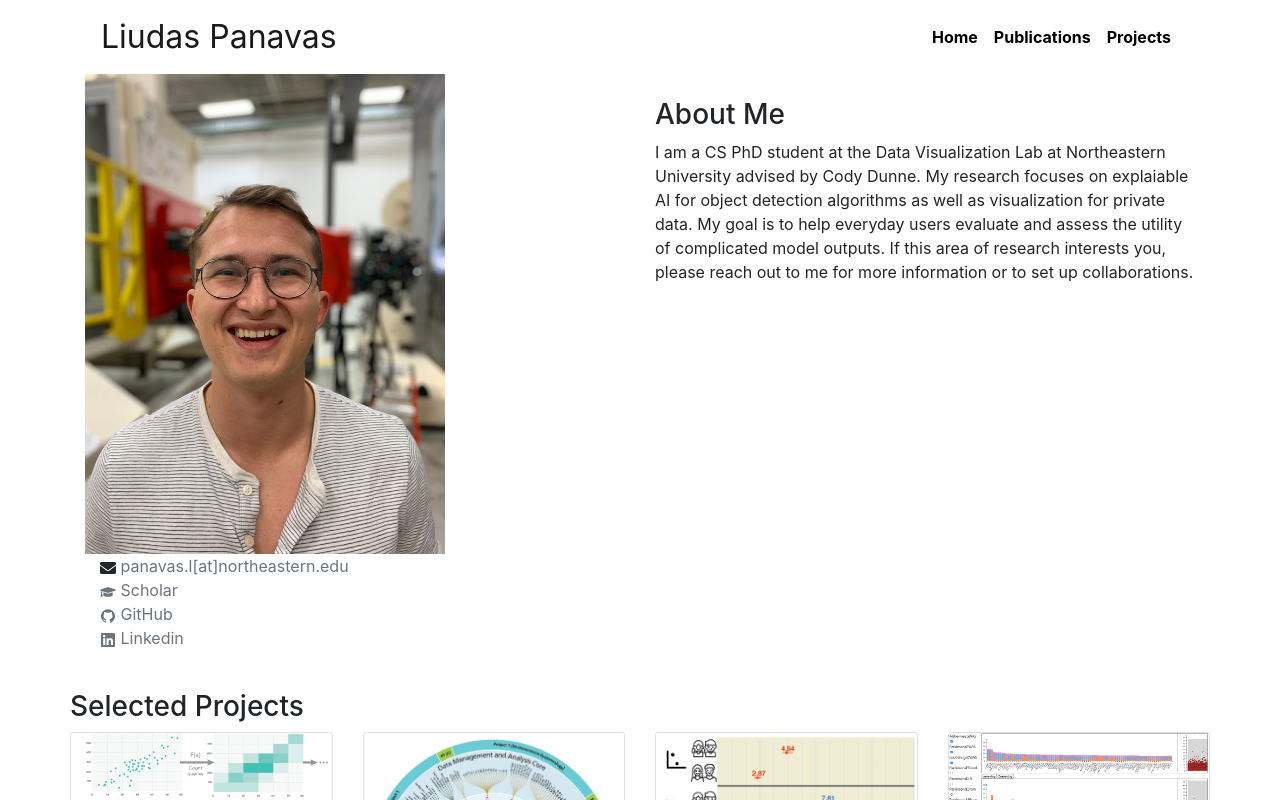
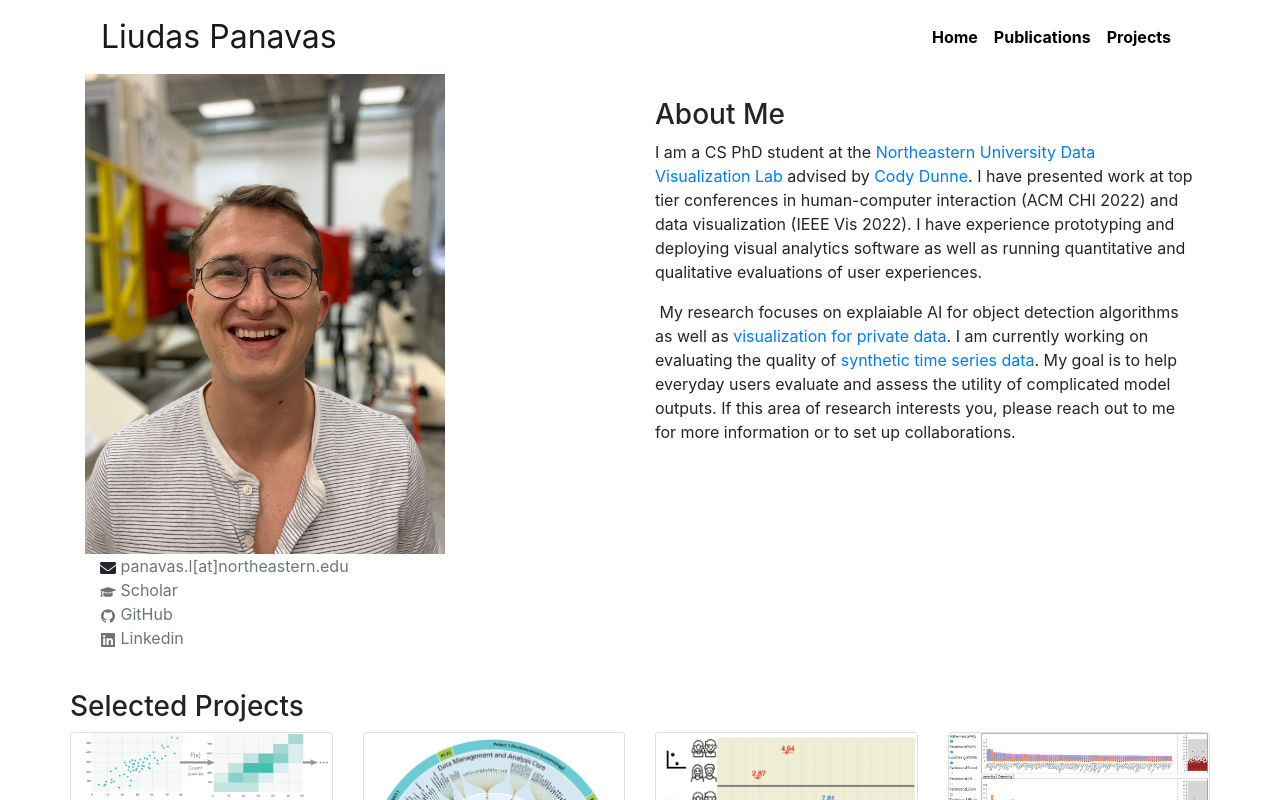
Before and after one commit to lpanavas/lpanavas.github.io, a React (Create React App) app: page / in a window 1280 px wide. Shown: the top 800 px of the page. Built offline with nearby package versions, Linux system fonts and the light colour scheme.

Commit message:
project updates

```diff
--- a/src/data/portfolio.json
+++ b/src/data/portfolio.json
@@ -5,7 +5,7 @@
     "label": "",
     "headline": "",
     "summary": "I am a CS PhD student at the Data Visualization Lab at Northeastern University advised by Cody Dunne. My research focuses on explaiable AI for object detection algorithms as well as visualization for private data. My goal is to help everyday users evaluate and assess the utility of complicated model outputs. If this area of research interests you, please reach out to me for more information or to set up collaborations.",
-    "website": "https://lpanavas.github.io/personalSite/",
+    "website": "https://lpanavas.github.io/",
     "blog": "",
     "yearsOfExperience": 5,
     "email": "",
@@ -74,17 +74,37 @@
       "link": "https://neu-cs-7250-s21.github.io/project-group-03-omicsynth/"
     }
   ],
-  "selectedpapers": [
-    {
-      "title": "Drawing Graphs with Multi-level Maps",
-      "summary": "We present a method for drawing a graph with superimposed multi-level maps. Our method uses either a provided or derived hierarchy of the graph to create sub-graph regions of the map at varying zoom levels.",
-      "image": "mgmap.png",
-      "link": "/personalSite/publications"
-    }
-  ],
+
   "projects": [
     {
-      "title": "Privacy Preserving Data Visualizatoin",
+      "title": "Object Detection Algorithm Evaluation",
+      "summary": "",
+      "entries": [
+        {
+          "title": "A Visual Analytics System to Evaluate and Compare Multiple Object Detection Algorithms",
+          "html": [
+            {
+              "p": "Object detection algorithms are important for a variety of people. These algorithms output bounding boxes that are compared against ground truth bounding boxes. A variety of metrics have been created to evaluate the efficacy of the algorithms in capturing the specified objects. These metrics can be linked to tasks and provide useful information for comparing algorithms."
+            },
+            {
+              "p": "Aggregate metrics begin to provide information on how the models underperform but do not describe why. Additionally, these metrics do not provide a way to conduct an exploratory analysis and evaluation of the model outputs."
+            },
+            {
+              "image": {
+                "src": "DAC.png",
+                "caption": "Prototype visual analytics system to investigate object detection algorithms for drones developed at Northeastern.",
+                "width": 720
+              }
+            },
+            {
+              "p": "To help fix this problem  we propose a system that expands, decomposes, and compares common evaluation metrics to help users explore and identify the failure cases they are interested in. We will explore ways of describing and grouping images together to allow insight into what inputs cause failures and why they may cause those failures. This system helps close the loop for model evaluators and provides actionable insights into how to improve the model and how to choose the model best suited for you."
+            }
+          ]
+        }
+      ]
+    },
+    {
+      "title": "Privacy Preserving Data Visualization",
       "summary": "Investigating the visual utility of scatterplots under a variety of differential privacy mechanisms to provide guidance for data curators wishing to display sensitive data.",
       "entries": [
         {
@@ -119,6 +139,14 @@
     "journal": [],
     "conference": [
       {
+        "title": "Visual utility evaluation of differentially private scatterplots",
+        "authors": "Panavas, L., Crnovrsanin, T., Adams,  J., Sargavad, A., Tory, M., Ullman, J., & Dunne, C.",
+        "venue": "IEEE VIS: Visualization & Visual Analytics (VIS)",
+        "year": "2022",
+        "url": "https://osf.io/5t68s/",
+        "image": "Panavas2022VisualUtilityEvaluation.png"
+      },
+      {
         "title": "Juvenile Graphical Perception: A Comparison between Children and Adults",
         "authors": "Panavas, L., Worth, A., Crnovrsanin, T., Sathyamurthi, T., Cordes, S., Borkin, M. A., & Dunne, C.",
         "venue": "Conference on Human Factors in Computing Systems (CHI) ",
--- a/src/pages/Home/Home.js
+++ b/src/pages/Home/Home.js
@@ -33,7 +33,38 @@ const Home = ({ user }) => {
         <Col>
           <div>
             <SectionTitle>About Me</SectionTitle>
-            <Paragraph>{user.basics.summary}</Paragraph>
+            <Paragraph>
+              I am a CS PhD student at the{" "}
+              <a href="https://visualization.khoury.northeastern.edu/#/">
+                Northeastern University Data Visualization Lab
+              </a>{" "}
+              advised by{" "}
+              <a href="https://visualization.khoury.northeastern.edu/people/Cody-Dunne/">
+                Cody Dunne
+              </a>
+              . I have presented work at top tier conferences in human-computer
+              interaction (ACM CHI 2022) and data visualization (IEEE Vis 2022).
+              I have experience prototyping and deploying visual analytics
+              software as well as running quantitative and qualitative
+              evaluations of user experiences.
+            </Paragraph>
+            <Paragraph>
+              {" "}
+              My research focuses on explaiable AI for object detection
+              algorithms as well as{" "}
+              <a href="https://visdunneright.github.io/Privacy-Plot-Viewer/">
+                visualization for private data
+              </a>
+              . I am currently working on evaluating the quality of{" "}
+              <a href="https://towardsdatascience.com/creating-synthetic-time-series-data-67223ff08e34">
+                synthetic time series data
+              </a>
+              . My goal is to help everyday users evaluate and assess the
+              utility of complicated model outputs. If this area of research
+              interests you, please reach out to me for more information or to
+              set up collaborations.
+            </Paragraph>
+            {/* <Paragraph>{user.basics.summary}</Paragraph> */}
           </div>
         </Col>
       </Row>
--- a/src/pages/Publications/Publications.js
+++ b/src/pages/Publications/Publications.js
@@ -49,11 +49,7 @@ const Publications = ({ user }) => {
   return (
     <Layout user={user}>
       <div>
-        <SectionTitle id="journal">Journal Publications</SectionTitle>
-        <Papers papers={user.publications.journal} />
-      </div>
-      <div>
-        <SectionTitle id="conference">Conference Publications</SectionTitle>
+        <SectionTitle id="conference">Publications</SectionTitle>
         <Papers papers={user.publications.conference} />
       </div>
     </Layout>
```
Also changed, not shown: public/DAC.PNG (added), public/Panavas2022VisualUtilityEvaluation.png (added), public/teaserPaper.png (deleted), 1 other file (tests, documents, lock files or other folders).
